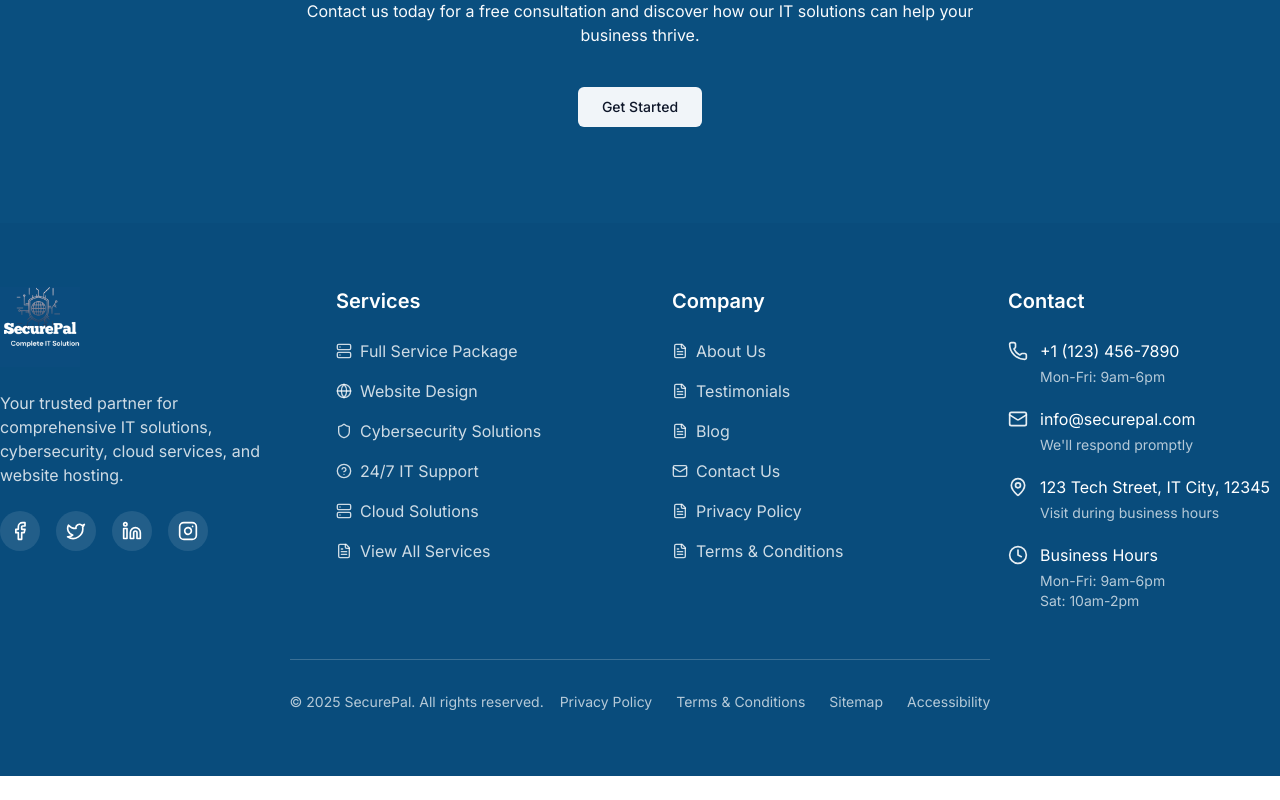
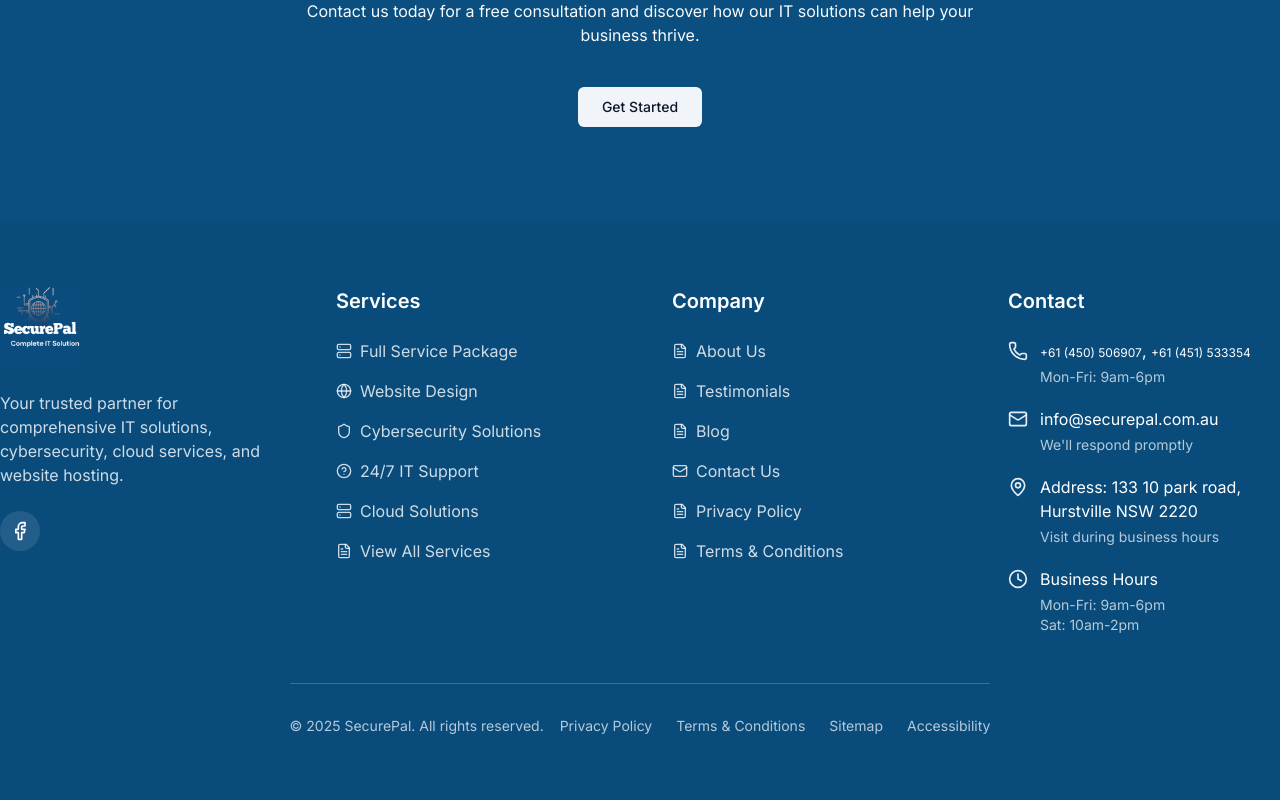
Before and after one commit to manutdmohit/securepal, a Next.js app: page / in a window 1280 px wide. Shown: the part 3706-4506 px from the top of the page. Before the commit the page ends 4482 px from the top, so only its background shows below. Built offline with nearby package versions, Linux system fonts and the light colour scheme.

Commit message:
Update footer links

```diff
--- a/components/Footer.tsx
+++ b/components/Footer.tsx
@@ -31,13 +31,13 @@ export default function Footer() {
             </p>
             <div className="flex space-x-4">
               <Link
-                href="#"
+                href="https://www.facebook.com/profile.php?id=61574213761720"
                 className="flex h-10 w-10 items-center justify-center rounded-full bg-white/10 text-white hover:bg-white/20 transition-colors"
                 aria-label="Facebook"
               >
                 <Facebook className="h-5 w-5" />
               </Link>
-              <Link
+              {/* <Link
                 href="#"
                 className="flex h-10 w-10 items-center justify-center rounded-full bg-white/10 text-white hover:bg-white/20 transition-colors"
                 aria-label="Twitter"
@@ -57,7 +57,7 @@ export default function Footer() {
                 aria-label="Instagram"
               >
                 <Instagram className="h-5 w-5" />
-              </Link>
+              </Link> */}
             </div>
           </div>
 
@@ -191,10 +191,18 @@ export default function Footer() {
                 <Phone className="mr-3 h-5 w-5 flex-shrink-0 mt-0.5 text-white/90" />
                 <div>
                   <a
-                    href="tel:+1234567890"
-                    className="text-white hover:underline transition-colors"
+                    href="tel:+61450506907"
+                    className="text-white hover:underline transition-colors text-[12px]"
                   >
-                    +1 (123) 456-7890
+                    +61 (450) 506907
+                  </a>
+
+                  {', '}
+                  <a
+                    href="tel:+61451533354"
+                    className="text-white hover:underline transition-colors text-[12px]"
+                  >
+                    +61 (451) 533354
                   </a>
                   <p className="text-sm text-white/70 mt-1">Mon-Fri: 9am-6pm</p>
                 </div>
@@ -203,10 +211,10 @@ export default function Footer() {
                 <Mail className="mr-3 h-5 w-5 flex-shrink-0 mt-0.5 text-white/90" />
                 <div>
                   <a
-                    href="mailto:info@securepal.com"
+                    href="mailto:info@securepal.com.au"
                     className="text-white hover:underline transition-colors"
                   >
-                    info@securepal.com
+                    info@securepal.com.au
                   </a>
                   <p className="text-sm text-white/70 mt-1">
                     We&apos;ll respond promptly
@@ -216,7 +224,9 @@ export default function Footer() {
               <li className="flex items-start">
                 <MapPin className="mr-3 h-5 w-5 flex-shrink-0 mt-0.5 text-white/90" />
                 <div>
-                  <p className="text-white">123 Tech Street, IT City, 12345</p>
+                  <p className="text-white">
+                    Address: 133 10 park road, Hurstville NSW 2220
+                  </p>
                   <p className="text-sm text-white/70 mt-1">
                     Visit during business hours
                   </p>
```
